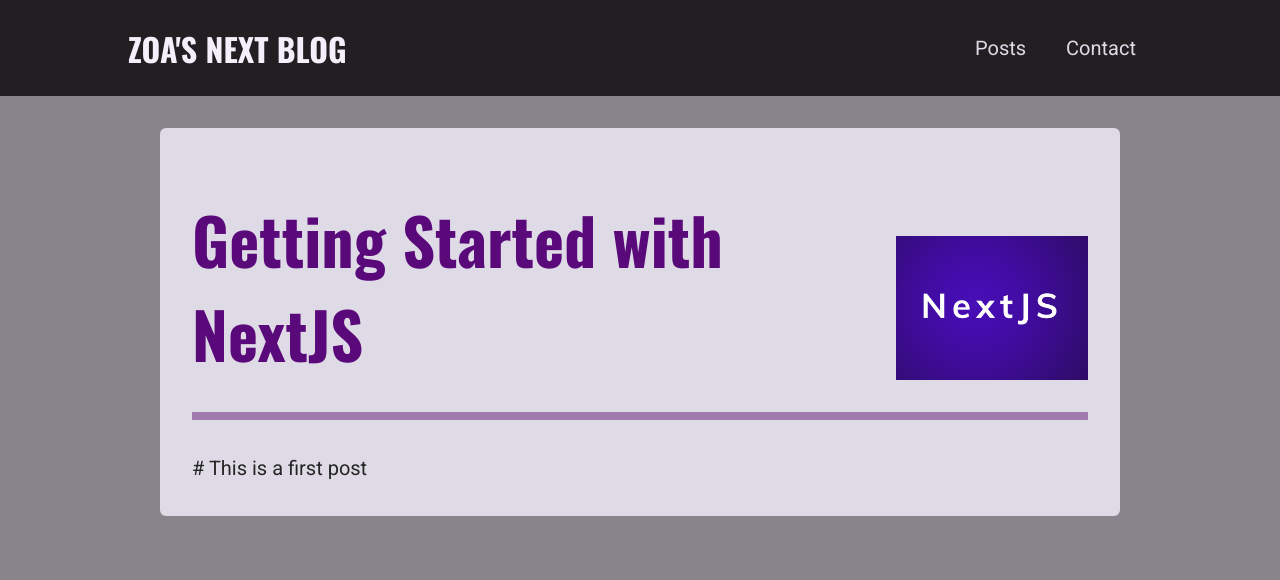
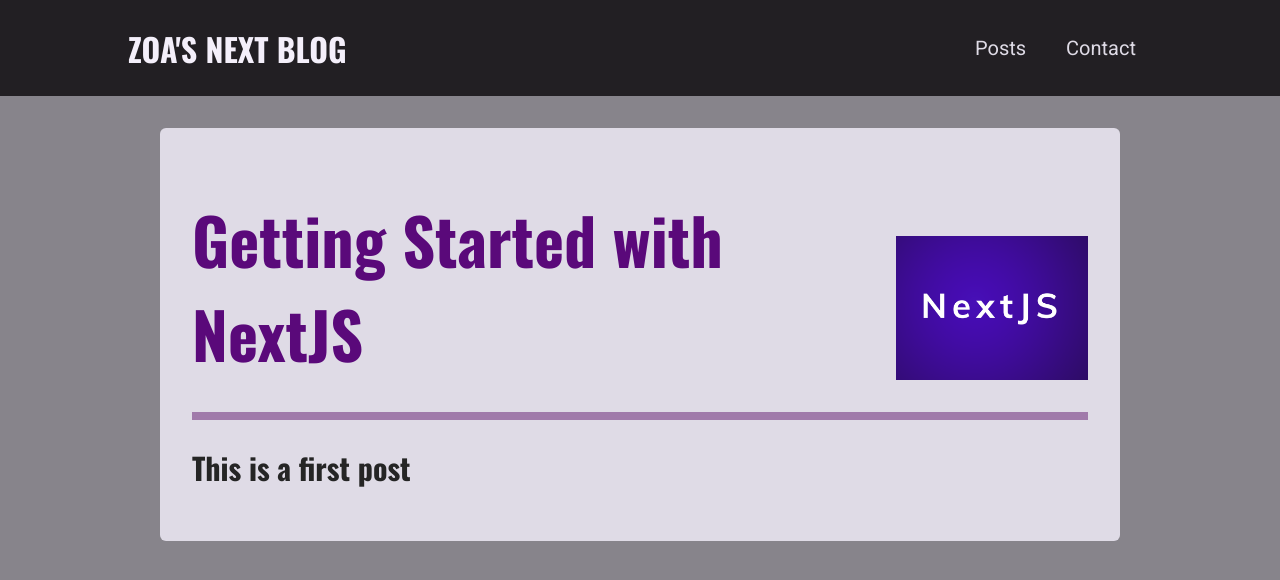
Before and after one commit to tanjanobel/nextjs-blog-app, a Next.js app: page /posts/getting-started-with-nextjs in a window 1280 px wide. Shown: the top 580 px of the page. Built offline with nearby package versions, Linux system fonts and the light colour scheme.

Commit message:
Render markdown as jsx

```diff
--- a/components/posts/post-detail/post-content.js
+++ b/components/posts/post-detail/post-content.js
@@ -1,3 +1,5 @@
+import ReactMarkdown from "react-markdown";
+
 import PostHeader from "./post-header";
 import classes from "./post-content.module.css"
 
@@ -15,7 +17,9 @@
     return (
         <article className={classes.content}>
             <PostHeader title={DUMMY_POST.title} image={imagePath} />
-            {DUMMY_POST.content}
+            <ReactMarkdown>
+                {DUMMY_POST.content}
+            </ReactMarkdown>
         </article>
     );
 };
--- a/package.json
+++ b/package.json
@@ -11,7 +11,8 @@
   "dependencies": {
     "next": "12.2.2",
     "react": "18.2.0",
-    "react-dom": "18.2.0"
+    "react-dom": "18.2.0",
+    "react-markdown": "^8.0.3"
   },
   "devDependencies": {
     "eslint": "8.19.0",
```
Also changed, not shown: 1 other file (tests, documents, lock files or other folders).
